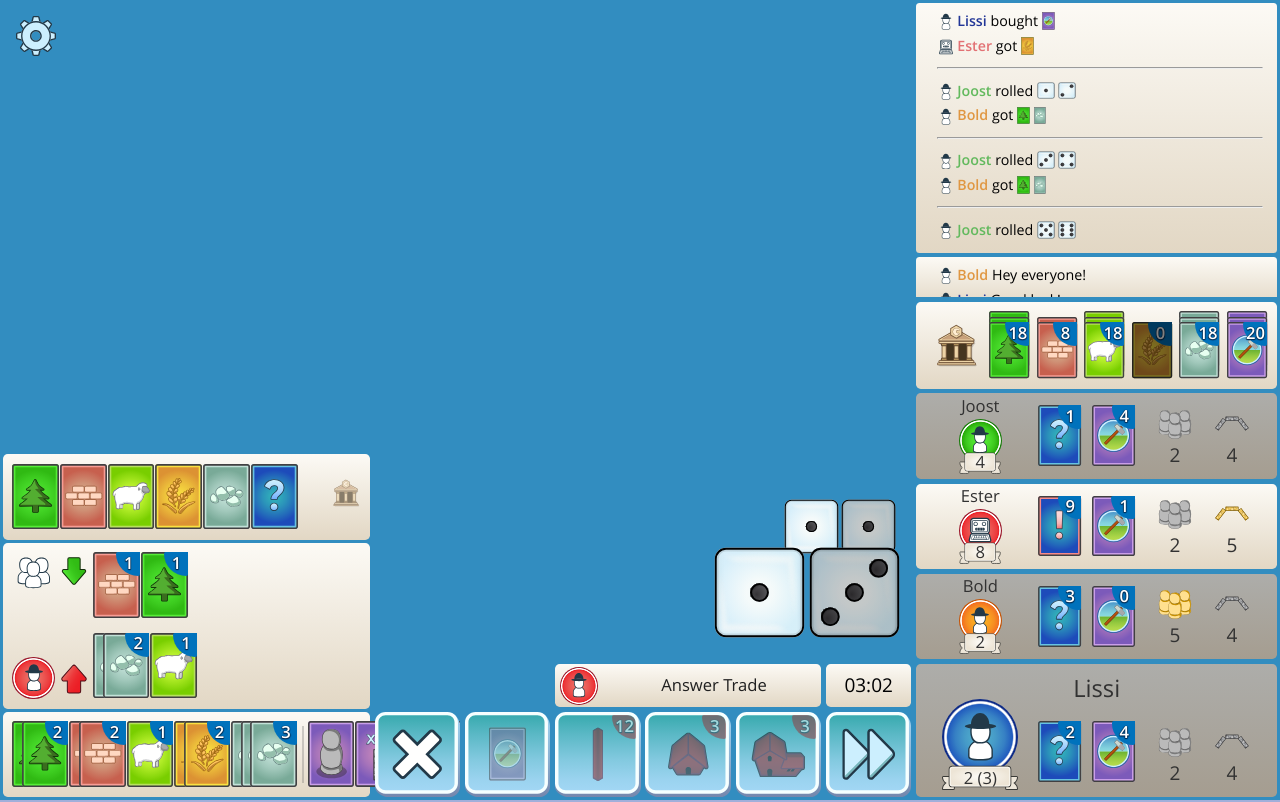
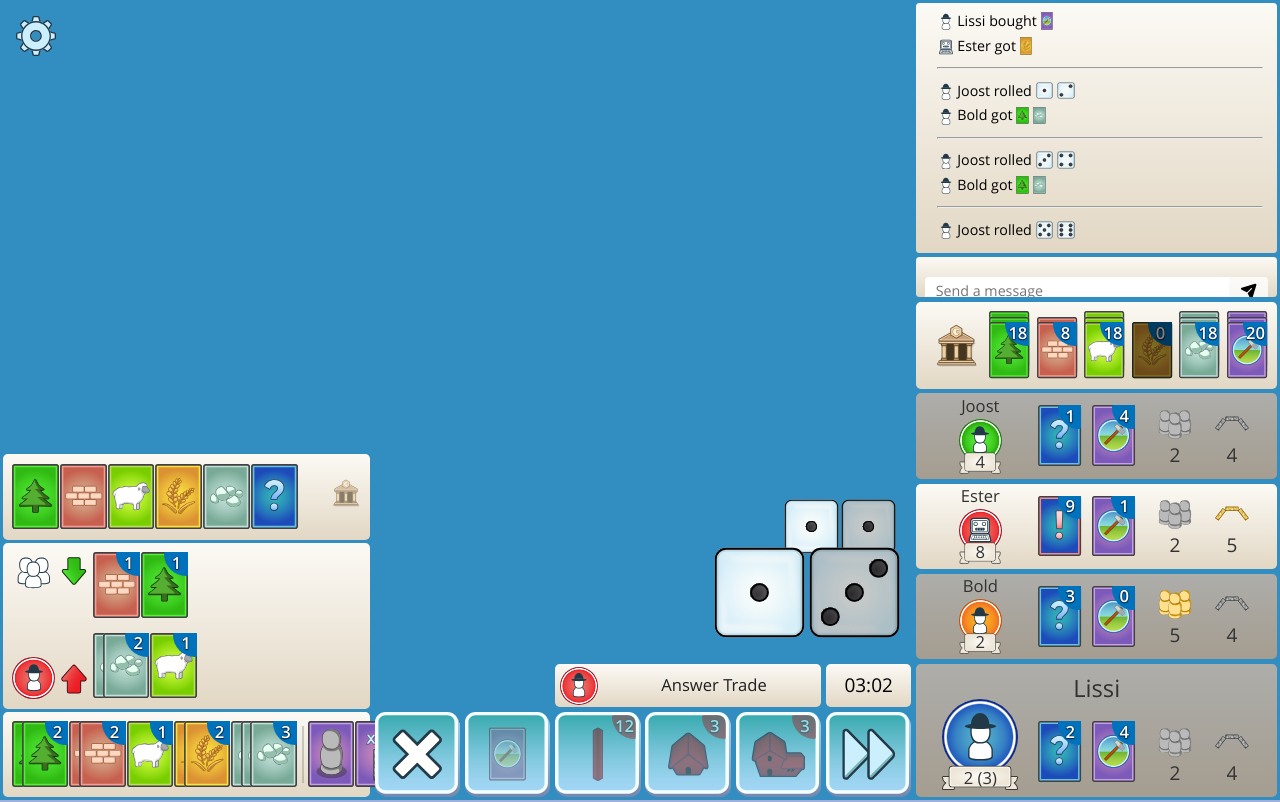
Before and after one commit to Josedn/woodsheep-ui, a Preact app: page / in a window 1280 px wide. Built offline with nearby package versions, Linux system fonts and the light colour scheme.

Commit message:
Fix chat styles

```diff
--- a/src/app.scss
+++ b/src/app.scss
@@ -822,31 +822,138 @@ body {
     object-fit: contain;
 }
 
-.game-feed-message__content--bold {
+.game-board__chat {
+    border-radius: 0.25em;
+    padding: 0.625em;
+    min-height: 0;
+    pointer-events: auto;
+
+    flex: 1;
+
+    background: linear-gradient(180deg, #fcfaf5, #e2d7c4);
+}
+
+.chat-container {
+    display: flex;
+    flex-direction: column;
+    gap: 0.75em;
+    width: 100%;
+    height: 100%;
+}
+
+.chat-container__scroller {
+    width: 100%;
+    height: 100%;
+    overflow: auto;
+    overscroll-behavior: none;
+    -webkit-overflow-scrolling: touch;
+    touch-action: pan-y;
+    scrollbar-width: thin;
+}
+
+.chat-container__bottom {
+    display: flex;
+    gap: 0.25em;
+    align-items: center;
+    width: 100%;
+}
+
+.chat-container__form {
+    display: flex;
+    flex: 1;
+    margin: 0;
+    width: 100%;
+}
+
+.chat-container__input {
+    flex: 1;
+    border: 0;
+    border-right: 0;
+    border-top-left-radius: 0.25em;
+    border-top-right-radius: 0;
+    border-bottom-left-radius: 0.25em;
+    border-bottom-right-radius: 0;
+    padding: 0.25em 0.75em;
+    width: 100%;
+    font-size: 1em;
+
+    margin: 0;
+    line-height: inherit;
+    font-family: inherit;
+}
+
+.chat-container__submit {
+    display: flex;
+    align-items: center;
+    border: 0;
+    border-top-left-radius: 0;
+    border-top-right-radius: 0.25em;
+    border-bottom-left-radius: 0;
+    border-bottom-right-radius: 0.25em;
+    background-color: rgba(255, 255, 255, 0.8);
+    cursor: pointer;
+    padding: 0.25em 0.75em;
+
+    margin: 0;
+    line-height: inherit;
+    font-family: inherit;
+    font-size: inherit;
+}
+
+.chat-container__submit-image {
+    filter: invert(100%);
+    height: 1.25em;
+}
+
+.chat-container__message-wrapper {
+    border-radius: 0.25em;
+    padding: 0 0.5em;
+    word-break: break-word;
+    padding-bottom: 0.15em;
+}
+
+.chat-container__icon {
+    position: relative;
+    border-radius: 50%;
+    display: inline-block;
+    margin-right: 0.15em;
+    width: 1.25em;
+    height: 1.25em;
+    vertical-align: middle;
+    background: none;
+}
+
+.chat-container__icon-image {
+    padding: 0;
+    width: 100%;
+    height: 100%;
+    vertical-align: baseline;
+    object-fit: cover;
+}
+
+.chat-container__message-content {
+    vertical-align: middle;
+}
+
+.chat-container__message-content--bold {
     font-weight: 600;
     word-break: break-all;
 }
 
-.game-feed-message__content--red {
+.chat-container__message-content--red {
     color: #e27174;
 }
 
-.game-feed-message__content--blue {
+.chat-container__message-content--blue {
     color: #223697;
 }
 
-.game-feed-message__content--green {
+.chat-container__message-content--green {
     color: #62b95d;
 }
 
-.game-feed-message__content--orange {
+.chat-container__message-content--orange {
     color: #e09742;
-}
-.game-controls__chat {
-    display: flex;
-    height: 50px;
-    width: 100%;
-    box-sizing: border-box;
 }
 
 .game {
--- a/src/ui/GameUI.tsx
+++ b/src/ui/GameUI.tsx
@@ -18,6 +18,7 @@ import iconPlayers from "../assets/ui/icon_players.85d13bf5dfe81259979a.svg";
 import iconTradeArrowGreen from "../assets/ui/icon_trade_arrow_green.dc94789e15ba3783e25e.svg";
 import iconTradeArrowRed from "../assets/ui/icon_trade_arrow_red.d9bd6f9e6fe61a2cda68.svg";
 import iconTrophy from "../assets/ui/icon_trophy.bc5c68a7464f0462721d.svg";
+import iconSend from "../assets/ui/icon_send.0395fe5de05351959b13.svg";
 import dice1 from "../assets/ui/dice_1.f5a1a69c3529b5b5ffc5.svg";
 import dice2 from "../assets/ui/dice_2.859c1a230cf0ab52f238.svg";
 import dice3 from "../assets/ui/dice_3.353e115f936308bb6256.svg";
@@ -267,27 +268,34 @@ const generateLog = () => {
 
 const generateChatItem = (username: string, color: string, isBot: boolean, message: string) => {
     return (
-        <div className="game-controls__log-item">
-            <div className="game-feed-message__container">
-                <div className="game-feed-message__icon">
-                    <img className="game-feed-message__image" src={isBot ? iconBot : iconPlayer}></img>
-                </div>
-                <span className="game-feed-message__content">
-                    <span className={`game-feed-message__content--bold game-feed-message__content--${color}`}>{username}</span> {message}
-                </span>
+        <div className="chat-container__message-wrapper">
+            <div className="chat-container__icon">
+                <img className="chat-container__icon-image" src={isBot ? iconBot : iconPlayer}></img>
             </div>
+            <span className="chat-container__message-content">
+                <span className={`chat-container__message-content--bold chat-container__message-content--${color}`}>{username}</span>: {message}
+            </span>
         </div>
     );
 };
 
 const generateChat = () => {
     return (
-        <div className="game-controls__chat generic-box">
-            <div className="game-controls__log-container">
-                <div className="game-controls__log-scroller">
-                    {generateChatItem("Bold", "orange", false, "Hey everyone!")}
-                    {generateChatItem("Lissi", "blue", false, "Good luck!")}
+        <div className="game-board__chat">
+            <div className="chat-container">
+                <div className="chat-container__scroller">
+                    {generateChatItem("Bold", "orange", false, "Hey everyone! Just trying to create a really long message. Does it work??")}
+                    {generateChatItem("Lissi", "blue", false, "Hmm sure dude")}
+                    {generateChatItem("Ester", "red", false, "Good luck!")}
                     {generateChatItem("Joost", "green", false, "Anyone up for a trade?")}
+                </div>
+                <div className="chat-container__bottom">
+                    <form className="chat-container__form">
+                        <input type="text" placeholder="Send a message" maxlength={200} className="chat-container__input"></input>
+                        <button className="chat-container__submit">
+                            <img src={iconSend} className="chat-container__submit-image" />
+                        </button>
+                    </form>
                 </div>
             </div>
         </div>
```
Also changed, not shown: src/assets/ui/icon_send.0395fe5de05351959b13.svg (added).
